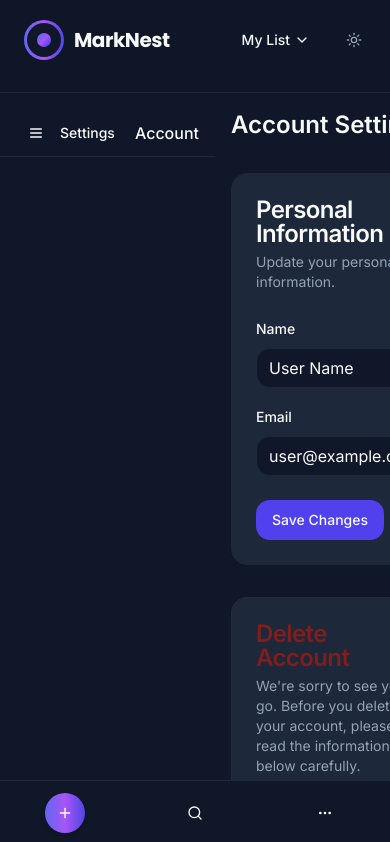
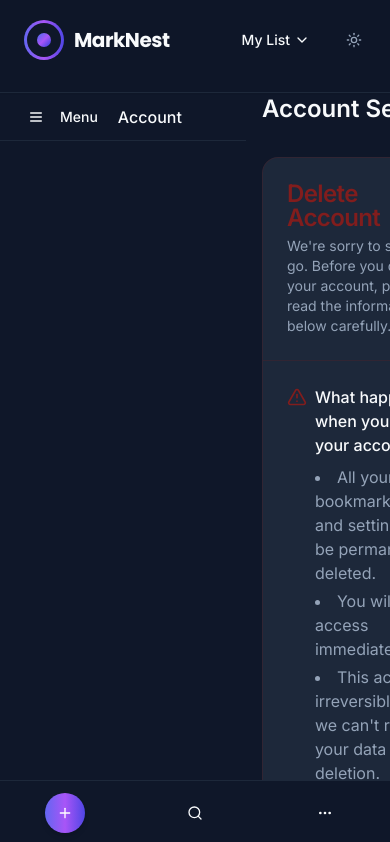
Before and after one commit to johnlukerdev/marknest-ui-haven, a React (Vite) app: page /settings in a window 390 px wide. Shown: the top 842 px of the page. Built offline with nearby package versions, Linux system fonts and the light colour scheme.

Commit message:
Fix mobile UI and settings page responsiveness
- Fixed "Cancel" button overflow on mobile.
- Removed "Visit lovable.dev" text.
- Removed "Personal Information" from Account Settings.
- Improved Settings page layout and responsiveness on mobile.
- Ensured sidebar menu functionality on mobile.

```diff
--- a/src/components/BookmarkGrid.tsx
+++ b/src/components/BookmarkGrid.tsx
@@ -25,7 +25,7 @@ const BookmarkGrid: React.FC<BookmarkGridProps> = ({ onAddBookmark }) => {
     <div className="container py-8 sm:py-12 px-4 sm:px-6 md:px-8 mx-auto max-w-7xl">
       <div className="flex justify-between items-center mb-6">
         <h2 className="text-xl font-semibold">My Bookmarks</h2>
-        <div className="flex items-center gap-2">
+        <div className="flex items-center gap-2 flex-wrap justify-end">
           {isSelectMode && selectedBookmarks.length > 0 && (
             <>
               <Button
@@ -57,12 +57,12 @@ const BookmarkGrid: React.FC<BookmarkGridProps> = ({ onAddBookmark }) => {
             {isSelectMode ? (
               <>
                 <X className="h-4 w-4" />
-                Cancel
+                <span className="sm:inline">Cancel</span>
               </>
             ) : (
               <>
                 <CheckSquare className="h-4 w-4" />
-                Select
+                <span className="sm:inline">Select</span>
               </>
             )}
           </Button>
@@ -86,11 +86,6 @@ const BookmarkGrid: React.FC<BookmarkGridProps> = ({ onAddBookmark }) => {
           icon={<Bookmark className="h-16 w-16 text-muted-foreground" />}
           title="No bookmarks yet"
           description="Save articles, tools, or anything inspiring. Start collecting the web you love."
-          action={
-            <div className="text-center mt-2 text-sm text-muted-foreground">
-              👉 Visit <a href="https://lovable.dev" className="text-primary hover:underline" target="_blank" rel="noopener noreferrer">lovable.dev</a> to get started
-            </div>
-          }
         />
       )}
     </div>
--- a/src/components/settings/AccountSettings.tsx
+++ b/src/components/settings/AccountSettings.tsx
@@ -40,31 +40,6 @@ const AccountSettings: React.FC = () => {
   return (
     <div className="space-y-8">
       <h2 className="text-2xl font-semibold">Account Settings</h2>
-
-      {/* Account Info Section */}
-      <Card>
-        <CardHeader>
-          <CardTitle>Personal Information</CardTitle>
-          <CardDescription>Update your personal information.</CardDescription>
-        </CardHeader>
-        <CardContent>
-          <div className="space-y-4">
-            <div className="grid grid-cols-1 md:grid-cols-2 gap-4">
-              <div className="space-y-2">
-                <label htmlFor="name" className="text-sm font-medium">Name</label>
-                <Input id="name" placeholder="Your name" defaultValue="User Name" />
-              </div>
-              <div className="space-y-2">
-                <label htmlFor="email" className="text-sm font-medium">Email</label>
-                <Input id="email" type="email" placeholder="Your email" defaultValue="user@example.com" />
-              </div>
-            </div>
-          </div>
-        </CardContent>
-        <CardFooter>
-          <Button>Save Changes</Button>
-        </CardFooter>
-      </Card>
 
       {/* Delete Account Section */}
       <Card className="border-destructive/20">
--- a/src/components/settings/SettingsSidebar.tsx
+++ b/src/components/settings/SettingsSidebar.tsx
@@ -59,7 +59,7 @@ const SettingsSidebar: React.FC<SettingsSidebarProps> = ({ activeTab, onTabChang
   // Mobile sidebar with drawer
   return (
     <>
-      <div className="md:hidden flex items-center h-12 px-4 border-b border-border w-full">
+      <div className="md:hidden flex items-center justify-between h-12 px-4 border-b border-border w-full bg-background">
         <Button
           variant="ghost"
           size="sm"
@@ -67,9 +67,10 @@ const SettingsSidebar: React.FC<SettingsSidebarProps> = ({ activeTab, onTabChang
           className="mr-2"
         >
           <Menu className="h-5 w-5" />
-          <span className="ml-2">Settings</span>
+          <span className="ml-2">Menu</span>
         </Button>
         <div className="flex-1 text-center font-medium">{menuItems.find(item => item.id === activeTab)?.label}</div>
+        <div className="w-12"></div> {/* Empty space to balance the layout */}
       </div>
 
       <Drawer open={isOpen} onOpenChange={setIsOpen}>
--- a/src/pages/Settings.tsx
+++ b/src/pages/Settings.tsx
@@ -11,11 +11,13 @@ import NavBar from '@/components/NavBar';
 import { toast } from '@/hooks/use-toast';
 import { Alert, AlertDescription } from '@/components/ui/alert';
 import { useTheme } from '@/hooks/use-theme';
+import { useMobile } from '@/hooks/use-mobile';
 
 const Settings: React.FC = () => {
   const navigate = useNavigate();
   const location = useLocation();
   const { theme } = useTheme();
+  const isMobile = useMobile();
   const [activeTab, setActiveTab] = useState<string>(() => {
     // Get tab from URL or default to "account"
     const tabFromUrl = location.hash.replace('#', '');
@@ -46,37 +48,37 @@ const Settings: React.FC = () => {
     <div className="min-h-screen bg-background flex flex-col">
       <NavBar onAddBookmark={handleAddBookmark} />
 
-      <div className="flex flex-1 pt-4 md:pt-8">
+      <div className="flex flex-1 w-full">
         {/* Settings Sidebar */}
         <SettingsSidebar activeTab={activeTab} onTabChange={handleTabChange} />
 
         {/* Main Content Area */}
-        <div className="flex-1 px-4 md:px-8 pb-20 md:pb-8">
-          <ScrollArea className="h-[calc(100vh-120px)] pr-4">
+        <div className="flex-1 md:px-8 pb-20 md:pb-8 w-full">
+          <ScrollArea className={`h-[calc(100vh-${isMobile ? '72px' : '120px'})] ${isMobile ? 'px-4' : 'pr-4'}`}>
             <Tabs value={activeTab} className="w-full">
-              <TabsContent value="account" className="mt-0">
+              <TabsContent value="account" className="mt-0 w-full">
                 <AccountSettings />
               </TabsContent>
-              <TabsContent value="subscription" className="mt-0">
+              <TabsContent value="subscription" className="mt-0 w-full">
                 <h2 className="text-2xl font-semibold mb-6">Subscription</h2>
                 <p className="text-muted-foreground">Subscription settings will go here.</p>
               </TabsContent>
-              <TabsContent value="data" className="mt-0">
+              <TabsContent value="data" className="mt-0 w-full">
                 <h2 className="text-2xl font-semibold mb-6">Data</h2>
                 <p className="text-muted-foreground">Data settings will go here.</p>
               </TabsContent>
-              <TabsContent value="lists" className="mt-0">
+              <TabsContent value="lists" className="mt-0 w-full">
                 <ListsSettings />
               </TabsContent>
-              <TabsContent value="tags" className="mt-0">
+              <TabsContent value="tags" className="mt-0 w-full">
                 <h2 className="text-2xl font-semibold mb-6">Tags</h2>
                 <p className="text-muted-foreground">Tags settings will go here.</p>
               </TabsContent>
-              <TabsContent value="misc" className="mt-0">
+              <TabsContent value="misc" className="mt-0 w-full">
                 <h2 className="text-2xl font-semibold mb-6">Miscellaneous</h2>
                 <p className="text-muted-foreground">Miscellaneous settings will go here.</p>
               </TabsContent>
-              <TabsContent value="about" className="mt-0">
+              <TabsContent value="about" className="mt-0 w-full">
                 <AboutSettings />
               </TabsContent>
             </Tabs>
```
